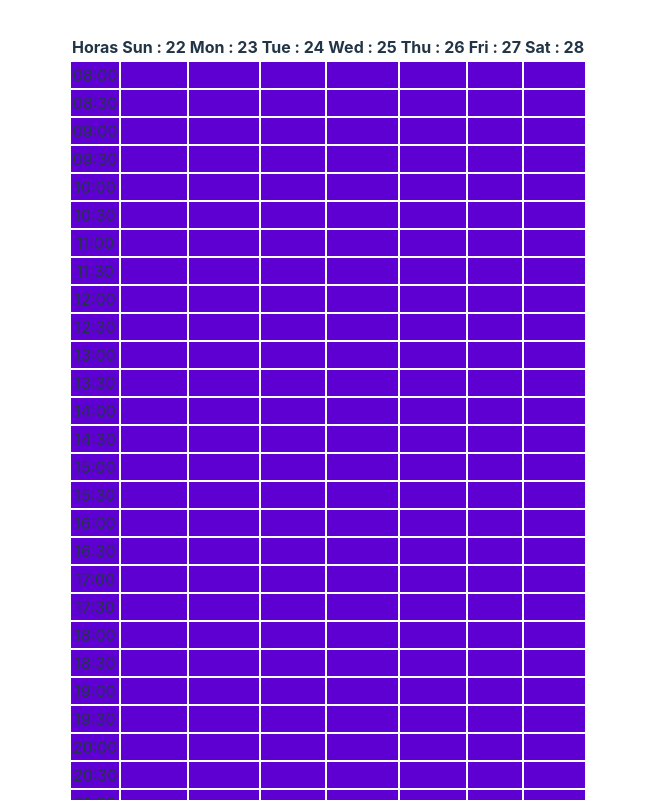
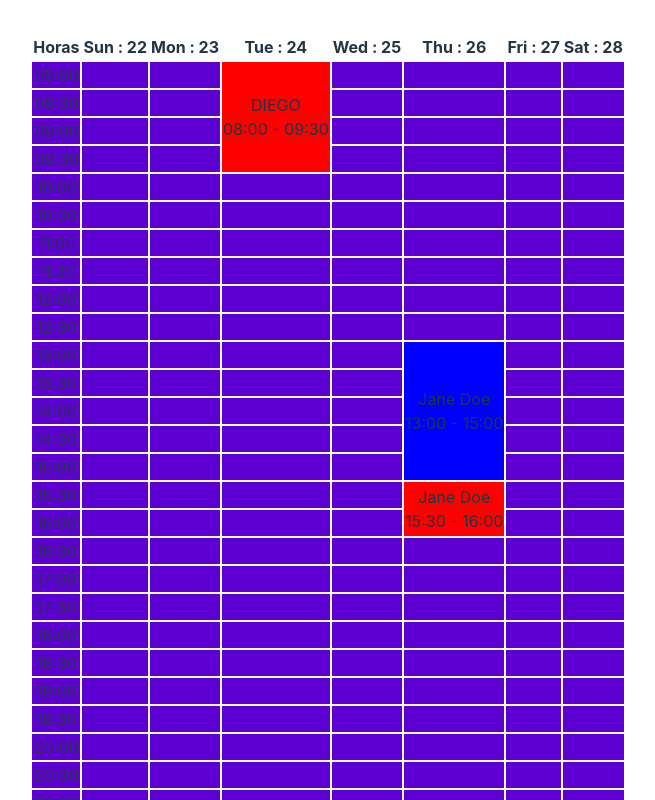
Before and after one commit to Dikendev/appointment-react, a React (Vite) app: page / in a window 1280 px wide. Shown: the top 800 px of the page, without its empty margins (312-967 px from the left). Built offline with nearby package versions, Linux system fonts and the light colour scheme.

Commit message:
Refactor app component using wrapper

```diff
--- a/src/App.tsx
+++ b/src/App.tsx
@@ -1,9 +1,13 @@
-import { useState } from "react";
 import "./App.css";
+import ContextProvider from "./context/context-provider";
 import { HomePage } from "./pages/home";
 
 function App() {
-  return <HomePage />;
+  return (
+    <ContextProvider>
+      <HomePage />
+    </ContextProvider>
+  );
 }
 
 export default App;
```
